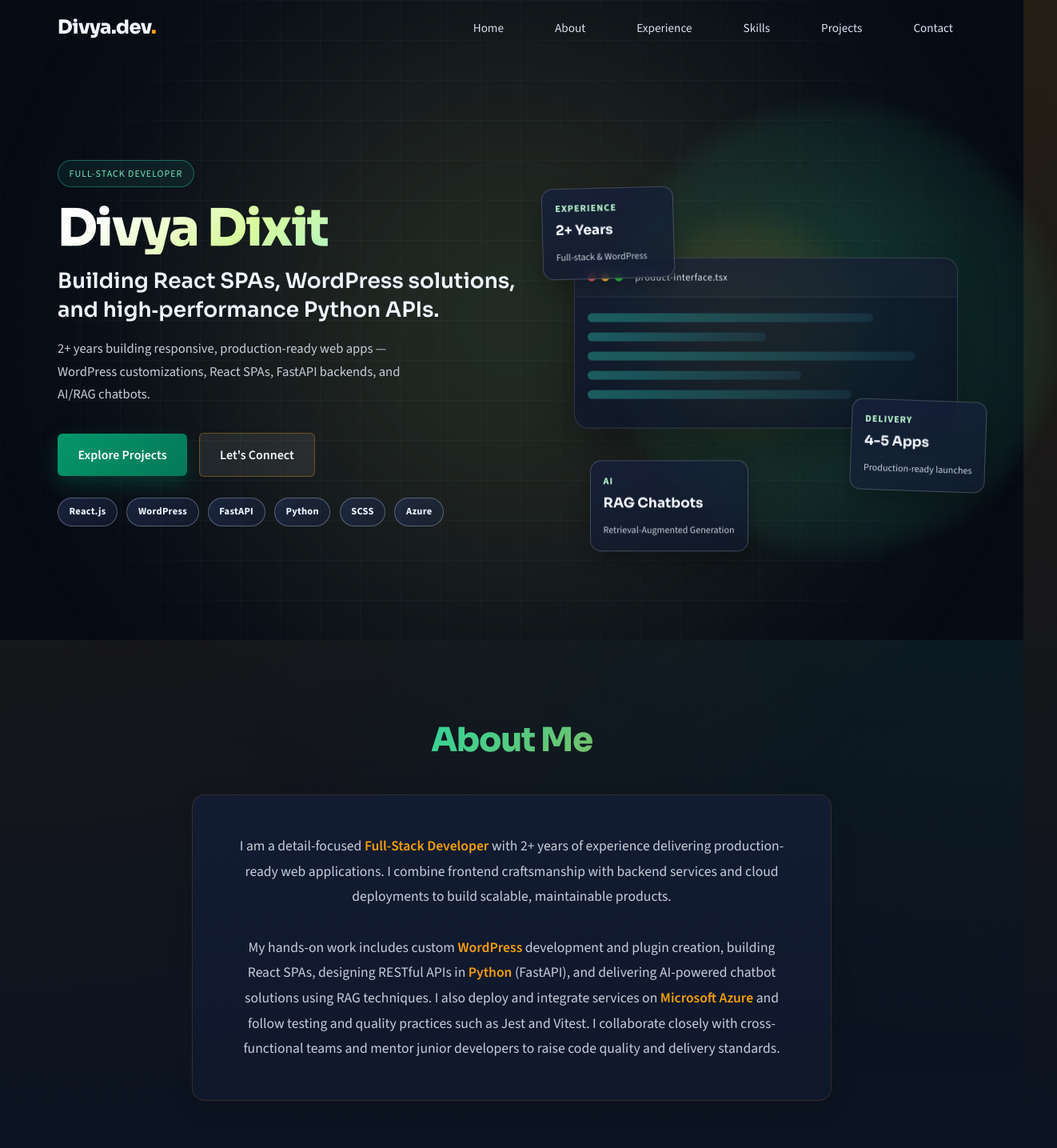
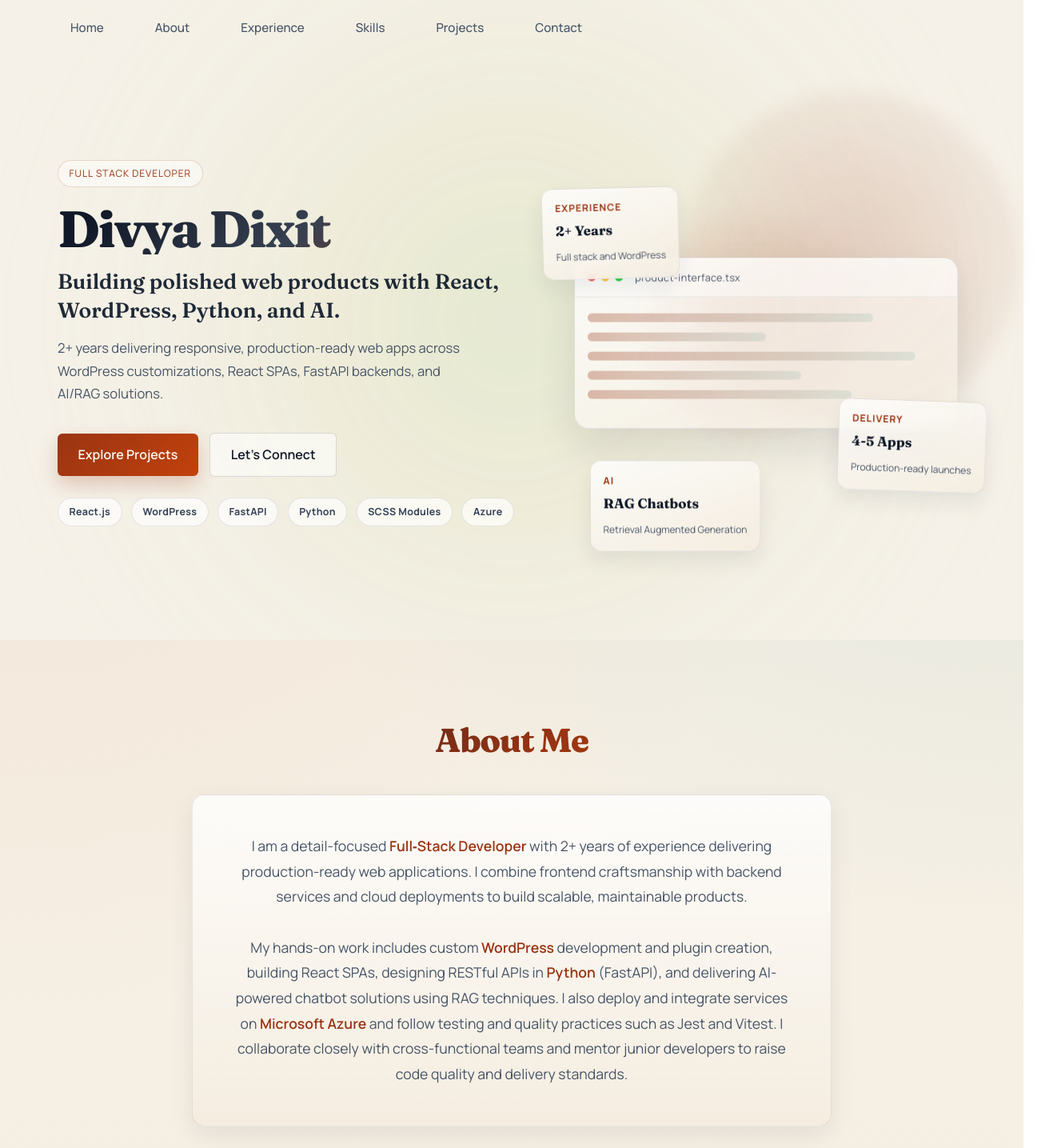
Before and after one commit to divya9936/My-Website, a React (Vite) app: page / in a window 1280 px wide. Shown: the top 1435 px of the page at 80% size, 1322 px wide, since content can reach past the window. Built offline with nearby package versions, Linux system fonts and the light colour scheme.

Commit message:
Refactor project components and enhance styling: update Footer, Navbar, Hero, Projects, and CSS; improve layout, accessibility, and animations.

```diff
--- a/src/components/Footer.jsx
+++ b/src/components/Footer.jsx
@@ -1,7 +1,7 @@
 export default function Footer() {
   return (
     <footer className="footer">
-      <p>© {new Date().getFullYear()} Divya | React + Vite Portfolio</p>
+      <p className="footer-note">Built and updated by Divya.</p>
     </footer>
   );
 }
--- a/src/components/Navbar.jsx
+++ b/src/components/Navbar.jsx
@@ -24,8 +24,6 @@ export default function Navbar() {
   return (
     <nav className={`navbar ${scrolled ? 'scrolled' : ''}`}>
       <div className="container nav-content">
-        <strong className="nav-logo">Divya.dev<span style={{color: 'var(--accent-warm)'}}>.</span></strong>
-
         <button className="mobile-menu-btn" onClick={toggleMenu} aria-label="Toggle menu">
           <span className={`hamburger ${isOpen ? 'open' : ''}`}></span>
         </button>
--- a/src/index.css
+++ b/src/index.css
@@ -1,19 +1,19 @@
-@import url('https://fonts.googleapis.com/css2?family=Source+Sans+3:wght@400;500;600;700&family=Sora:wght@600;700;800&display=swap');
+@import url('https://fonts.googleapis.com/css2?family=Manrope:wght@400;500;600;700;800&family=Fraunces:opsz,wght@9..144,600;9..144,700;9..144,800&display=swap');
 
 :root {
-  /* Color Palette (Professional multi-accent) */
-  --bg-primary: #070b14;
-  --bg-secondary: #171d28;
-  --bg-surface: rgba(23, 29, 40, 0.88);
-  --text-primary: #f4f7ff;
-  --text-secondary: #c6ceda;
-  --accent: #34d399;
-  --accent-hover: #10b981;
-  --accent-warm: #f59e0b;
-  --accent-rose: #eab308;
-  --accent-teal: #6ee7b7;
-  --accent-glow: 0 0 20px rgba(52, 211, 153, 0.32);
-  --focus-ring: #facc15;
+  /* Color Palette (Editorial premium) */
+  --bg-primary: #f6f1e8;
+  --bg-secondary: #efe7db;
+  --bg-surface: rgba(255, 255, 255, 0.72);
+  --text-primary: #101828;
+  --text-secondary: #475467;
+  --accent: #9a3412;
+  --accent-hover: #7c2d12;
+  --accent-warm: #b45309;
+  --accent-rose: #c2410c;
+  --accent-teal: #0f766e;
+  --accent-glow: 0 0 20px rgba(154, 52, 18, 0.16);
+  --focus-ring: #b45309;
 
   /* Spacing */
   --nav-height: 70px;
@@ -35,11 +35,11 @@ html {
 }
 
 body {
-  font-family: 'Source Sans 3', 'Segoe UI', sans-serif;
+  font-family: 'Manrope', 'Segoe UI', sans-serif;
   background:
-    radial-gradient(circle at top left, rgba(245, 158, 11, 0.12), transparent 30%),
-    radial-gradient(circle at top right, rgba(52, 211, 153, 0.14), transparent 28%),
-    linear-gradient(180deg, #070b14 0%, #0f1828 48%, #070b14 100%);
+    radial-gradient(circle at top left, rgba(180, 83, 9, 0.12), transparent 28%),
+    radial-gradient(circle at top right, rgba(15, 118, 110, 0.14), transparent 26%),
+    linear-gradient(180deg, #f8f3ea 0%, #f4ecdf 52%, #f6f1e8 100%);
   color: var(--text-primary);
   line-height: 1.7;
   -webkit-font-smoothing: antialiased;
@@ -50,7 +50,7 @@ h2,
 h3,
 .nav-logo,
 .section-title {
-  font-family: 'Sora', 'Manrope', sans-serif;
+  font-family: 'Fraunces', Georgia, serif;
 }
 
 a {
@@ -115,10 +115,10 @@ button {
 }
 
 .navbar.scrolled {
-  background: rgba(11, 16, 32, 0.82);
-  backdrop-filter: blur(12px);
-  border-bottom: 1px solid rgba(79, 195, 247, 0.16);
-  box-shadow: 0 4px 30px rgba(0, 0, 0, 0.1);
+  background: rgba(248, 243, 234, 0.84);
+  backdrop-filter: blur(14px);
+  border-bottom: 1px solid rgba(16, 24, 40, 0.08);
+  box-shadow: 0 4px 30px rgba(16, 24, 40, 0.06);
 }
 
 .nav-content {
@@ -143,7 +143,7 @@ button {
 .nav-btn {
   background: none;
   border: none;
-  color: #d6e0f0;
+  color: var(--text-secondary);
   font-size: 0.95rem;
   font-weight: 500;
   text-transform: capitalize;
@@ -154,7 +154,7 @@ button {
 
 .nav-btn:hover {
   color: var(--text-primary);
-  background: rgba(255, 255, 255, 0.05);
+  background: rgba(154, 52, 18, 0.08);
 }
 
 
@@ -169,27 +169,27 @@ button {
 }
 
 .btn-primary {
-  background: linear-gradient(135deg, #059669 0%, #047857 100%);
-  color: #f8fbff;
-  box-shadow: 0 10px 24px rgba(4, 120, 87, 0.34);
+  background: linear-gradient(135deg, #9a3412 0%, #c2410c 100%);
+  color: #fffaf4;
+  box-shadow: 0 10px 24px rgba(154, 52, 18, 0.24);
 }
 
 .btn-primary:hover {
-  background: linear-gradient(135deg, #047857 0%, #065f46 100%);
-  box-shadow: 0 12px 30px rgba(6, 95, 70, 0.36);
+  background: linear-gradient(135deg, #7c2d12 0%, #9a3412 100%);
+  box-shadow: 0 12px 30px rgba(154, 52, 18, 0.3);
   transform: translateY(-2px);
 }
 
 .btn-secondary {
-  background: rgba(255, 255, 255, 0.08);
+  background: rgba(255, 255, 255, 0.55);
   color: var(--text-primary);
-  border: 1px solid rgba(245, 158, 11, 0.34);
+  border: 1px solid rgba(16, 24, 40, 0.14);
   margin-left: 1rem;
 }
 
 .btn-secondary:hover {
-  background: rgba(245, 158, 11, 0.14);
-  border-color: #fbbf24;
+  background: rgba(154, 52, 18, 0.08);
+  border-color: rgba(154, 52, 18, 0.28);
 }
 
 /* Hero */
@@ -205,13 +205,13 @@ button {
 .hero::before {
   content: '';
   position: absolute;
-  width: 560px;
-  height: 560px;
-  right: -10%;
-  top: 8%;
+  width: 420px;
+  height: 420px;
+  right: -6%;
+  top: 5%;
   border-radius: 50%;
-  background: radial-gradient(circle, rgba(52, 211, 153, 0.22), rgba(52, 211, 153, 0));
-  filter: blur(12px);
+  background: radial-gradient(circle, rgba(154, 52, 18, 0.18), rgba(154, 52, 18, 0));
+  filter: blur(10px);
   pointer-events: none;
 }
 
@@ -225,12 +225,12 @@ button {
   letter-spacing: 0.08em;
   text-transform: uppercase;
   font-size: 0.75rem;
-  color: var(--accent-teal);
-  border: 1px solid rgba(45, 212, 191, 0.38);
+  color: var(--accent);
+  border: 1px solid rgba(154, 52, 18, 0.18);
   border-radius: 999px;
   padding: 0.35rem 0.85rem;
   margin-bottom: 1.2rem;
-  background: rgba(45, 212, 191, 0.08);
+  background: rgba(255, 255, 255, 0.5);
 }
 
 .hero h1 {
@@ -239,7 +239,7 @@ button {
   margin-bottom: 1rem;
   line-height: 1.02;
   letter-spacing: -0.03em;
-  background: linear-gradient(140deg, #ffffff 10%, #d9f99d 42%, #a7f3d0 70%, #fcd34d 100%);
+  background: linear-gradient(140deg, #111827 10%, #374151 52%, #9a3412 100%);
   -webkit-background-clip: text;
   background-clip: text;
   -webkit-text-fill-color: transparent;
@@ -247,7 +247,7 @@ button {
 
 .hero-subtitle {
   font-size: clamp(1.1rem, 2.2vw, 1.65rem);
-  color: #eff5ff;
+  color: #1f2937;
   margin-bottom: 1rem;
   max-width: 40ch;
   line-height: 1.35;
@@ -285,9 +285,9 @@ button {
   font-size: 0.78rem;
   font-weight: 700;
   letter-spacing: 0.02em;
-  color: #eef5ff;
-  border: 1px solid rgba(201, 220, 255, 0.34);
-  background: linear-gradient(135deg, rgba(35, 49, 84, 0.62), rgba(26, 36, 63, 0.42));
+  color: #344054;
+  border: 1px solid rgba(16, 24, 40, 0.1);
+  background: rgba(255, 255, 255, 0.66);
 }
 
 .hero-right {
@@ -304,7 +304,7 @@ button {
   width: 290px;
   height: 290px;
   border-radius: 50%;
-  background: radial-gradient(circle, rgba(245, 158, 11, 0.34), rgba(52, 211, 153, 0));
+  background: radial-gradient(circle, rgba(154, 52, 18, 0.28), rgba(154, 52, 18, 0));
   filter: blur(18px);
   animation: hoverGlow 7s ease-in-out infinite;
   pointer-events: none;
@@ -313,10 +313,10 @@ button {
 .hero-window {
   width: min(100%, 480px);
   border-radius: 18px;
-  border: 1px solid rgba(255, 255, 255, 0.14);
-  background: linear-gradient(155deg, rgba(19, 28, 51, 0.85), rgba(11, 16, 32, 0.82));
+  border: 1px solid rgba(16, 24, 40, 0.08);
+  background: linear-gradient(155deg, rgba(255, 255, 255, 0.8), rgba(244, 236, 223, 0.84));
   backdrop-filter: blur(10px);
-  box-shadow: 0 24px 50px rgba(0, 0, 0, 0.35), inset 0 1px 0 rgba(255, 255, 255, 0.06);
+  box-shadow: 0 24px 50px rgba(16, 24, 40, 0.1), inset 0 1px 0 rgba(255, 255, 255, 0.5);
   overflow: hidden;
   animation: floatWindow 6s ease-in-out infinite;
 }
@@ -326,8 +326,8 @@ button {
   align-items: center;
   gap: 0.45rem;
   padding: 0.85rem 1rem;
-  border-bottom: 1px solid rgba(255, 255, 255, 0.08);
-  background: rgba(255, 255, 255, 0.02);
+  border-bottom: 1px solid rgba(16, 24, 40, 0.08);
+  background: rgba(255, 255, 255, 0.4);
 }
 
 .window-topbar span {
@@ -350,7 +350,7 @@ button {
 
 .window-topbar p {
   margin-left: 0.5rem;
-  color: #d9e4f2;
+  color: #475467;
   font-size: 0.78rem;
   letter-spacing: 0.03em;
 }
@@ -363,7 +363,7 @@ button {
   height: 11px;
   border-radius: 999px;
   margin-bottom: 0.8rem;
-  background: linear-gradient(90deg, rgba(45, 212, 191, 0.66), rgba(79, 195, 247, 0.18));
+  background: linear-gradient(90deg, rgba(154, 52, 18, 0.58), rgba(15, 118, 110, 0.18));
   animation: codePulse 2.8s ease-in-out infinite;
 }
 
@@ -392,10 +392,10 @@ button {
   border-radius: 14px;
   padding: 0.9rem 1rem;
   min-width: 165px;
-  border: 1px solid rgba(255, 255, 255, 0.2);
-  background: linear-gradient(160deg, rgba(22, 32, 59, 0.84), rgba(17, 25, 45, 0.74));
+  border: 1px solid rgba(16, 24, 40, 0.08);
+  background: linear-gradient(160deg, rgba(255, 255, 255, 0.82), rgba(244, 236, 223, 0.9));
   backdrop-filter: blur(8px);
-  box-shadow: 0 12px 26px rgba(0, 0, 0, 0.24);
+  box-shadow: 0 12px 26px rgba(16, 24, 40, 0.08);
 }
 
 .floating-card h3 {
@@ -404,7 +404,7 @@ button {
 }
 
 .card-label {
-  color: #bbf7d0;
+  color: var(--accent);
   font-size: 0.76rem;
   text-transform: uppercase;
   letter-spacing: 0.08em;
@@ -440,7 +440,7 @@ button {
   letter-spacing: -0.03em;
   margin-bottom: 2rem;
   text-align: center;
-  background: linear-gradient(135deg, #ffffff 0%, var(--accent) 40%, var(--accent-warm) 100%);
+  background: linear-gradient(135deg, #111827 0%, var(--accent) 55%, var(--accent-warm) 100%);
   -webkit-background-clip: text;
   background-clip: text;
   -webkit-text-fill-color: transparent;
@@ -468,47 +468,143 @@ button {
 }
 
 .skill-card {
-  background: linear-gradient(180deg, rgba(19, 28, 51, 0.94) 0%, rgba(25, 37, 68, 0.92) 100%);
+  background: linear-gradient(180deg, rgba(255, 255, 255, 0.8) 0%, rgba(244, 236, 223, 0.9) 100%);
   padding: 1rem 2rem;
   border-radius: 12px;
   font-weight: 600;
-  border: 1px solid rgba(79, 195, 247, 0.08);
+  border: 1px solid rgba(16, 24, 40, 0.08);
   transition: all var(--transition-fast);
   cursor: default;
 }
 
 .skill-card:hover {
-  border-color: rgba(245, 158, 11, 0.58);
-  box-shadow: 0 14px 32px rgba(0, 0, 0, 0.24);
+  border-color: rgba(154, 52, 18, 0.26);
+  box-shadow: 0 14px 32px rgba(16, 24, 40, 0.12);
   transform: translateY(-5px);
-  color: var(--accent-warm);
+  color: var(--accent);
 }
 
 /* Projects */
-.projects-grid {
+.projects-carousel-section {
+  max-width: 100%;
+}
+
+.projects-carousel-controls {
+  display: flex;
+  justify-content: flex-end;
+  gap: 0.75rem;
+  margin: 0 0 1rem;
+}
+
+.carousel-arrow {
+  width: 2.75rem;
+  height: 2.75rem;
+  border-radius: 999px;
+  border: 1px solid rgba(16, 24, 40, 0.12);
+  background: rgba(255, 255, 255, 0.72);
+  color: var(--text-primary);
+  font-size: 1.05rem;
+  transition: transform var(--transition-fast), border-color var(--transition-fast), background var(--transition-fast), box-shadow var(--transition-fast);
+}
+
+.carousel-arrow:hover {
+  transform: translateY(-2px) scale(1.03);
+  border-color: rgba(154, 52, 18, 0.24);
+  background: rgba(154, 52, 18, 0.08);
+  box-shadow: 0 10px 22px rgba(16, 24, 40, 0.08);
+}
+
+.projects-carousel {
   display: grid;
-  grid-template-columns: repeat(auto-fit, minmax(320px, 1fr));
-  gap: 2rem;
-  margin-top: 2rem;
+  grid-auto-flow: column;
+  grid-auto-columns: minmax(320px, 78%);
+  gap: 1.5rem;
+  overflow-x: auto;
+  padding-bottom: 0.5rem;
+  scroll-snap-type: x mandatory;
+  scroll-behavior: smooth;
+  scrollbar-width: none;
+}
+
+.projects-carousel::-webkit-scrollbar {
+  display: none;
+}
+
+.projects-carousel-slide {
+  scroll-snap-align: start;
+  opacity: 0.72;
+  transform: scale(0.96) translateY(8px);
+  transition: transform 420ms ease, opacity 420ms ease;
+}
+
+.projects-carousel-slide.active {
+  opacity: 1;
+  transform: scale(1) translateY(0);
+}
+
+.projects-carousel .project-card {
+  height: 100%;
+  min-height: 100%;
+}
+
+.projects-carousel-slide.active .project-card {
+  animation: projectReveal 700ms ease;
+}
+
+.projects-carousel-dots {
+  display: flex;
+  justify-content: center;
+  gap: 0.55rem;
+  margin-top: 1.2rem;
+}
+
+.carousel-dot {
+  width: 0.7rem;
+  height: 0.7rem;
+  border-radius: 999px;
+  border: none;
+  background: rgba(16, 24, 40, 0.18);
+  transition: transform var(--transition-fast), background var(--transition-fast), width var(--transition-fast);
+}
+
+.carousel-dot.active {
+  width: 1.6rem;
+  background: var(--accent);
+}
+
+.carousel-dot:hover {
+  transform: scale(1.1);
+}
+
+@keyframes projectReveal {
+  from {
+    opacity: 0.78;
+    transform: translateY(12px) scale(0.98);
+  }
+
+  to {
+    opacity: 1;
+    transform: translateY(0) scale(1);
+  }
 }
 
 .project-card {
-  background: linear-gradient(180deg, rgba(19, 28, 51, 0.96) 0%, rgba(14, 22, 41, 0.96) 100%);
+  background: linear-gradient(180deg, rgba(255, 255, 255, 0.82) 0%, rgba(244, 236, 223, 0.92) 100%);
   border-radius: 16px;
   overflow: hidden;
-  border: 1px solid rgba(255, 255, 255, 0.06);
+  border: 1px solid rgba(16, 24, 40, 0.08);
   transition: all var(--transition-medium);
   display: flex;
   flex-direction: column;
   justify-content: space-between;
   padding: 2rem;
-  box-shadow: inset 0 1px 0 rgba(255, 255, 255, 0.03);
+  box-shadow: inset 0 1px 0 rgba(255, 255, 255, 0.5);
 }
 
 .project-card:hover {
   transform: translateY(-8px);
-  border-color: rgba(79, 195, 247, 0.26);
-  box-shadow: 0 10px 40px rgba(0, 0, 0, 0.2);
+  border-color: rgba(154, 52, 18, 0.22);
+  box-shadow: 0 10px 40px rgba(16, 24, 40, 0.12);
 }
 
 .project-content h3 {
@@ -531,7 +627,7 @@ button {
 }
 
 .tech-tag {
-  background: linear-gradient(135deg, rgba(52, 211, 153, 0.16), rgba(245, 158, 11, 0.14));
+  background: rgba(154, 52, 18, 0.08);
   color: var(--accent);
   font-size: 0.75rem;
   padding: 0.25rem 0.75rem;
@@ -552,8 +648,8 @@ button {
 }
 
 .btn-link:hover {
-  color: var(--accent-warm);
-  border-bottom-color: var(--accent-warm);
+  color: var(--accent);
+  border-bottom-color: var(--accent);
 }
 
 /* Footer */
@@ -561,28 +657,34 @@ button {
   text-align: center;
   padding: 4rem 0;
   margin-top: 4rem;
-  border-top: 1px solid rgba(255, 255, 255, 0.05);
+  border-top: 1px solid rgba(16, 24, 40, 0.08);
   color: var(--text-secondary);
   font-size: 0.9rem;
 }
 
+.footer-note {
+  margin-top: 0.45rem;
+  font-size: 0.82rem;
+  color: rgba(71, 84, 103, 0.82);
+}
+
 /* About */
 .about-card {
-  background: linear-gradient(180deg, rgba(19, 28, 51, 0.95) 0%, rgba(16, 24, 44, 0.95) 100%);
+  background: linear-gradient(180deg, rgba(255, 255, 255, 0.8) 0%, rgba(244, 236, 223, 0.92) 100%);
   padding: 3rem;
   border-radius: 16px;
   max-width: 800px;
   margin: 0 auto;
   text-align: center;
-  border: 1px solid rgba(245, 158, 11, 0.16);
+  border: 1px solid rgba(16, 24, 40, 0.08);
   font-size: 1.1rem;
   line-height: 1.8;
   color: var(--text-secondary);
-  box-shadow: 0 10px 30px rgba(0, 0, 0, 0.1);
+  box-shadow: 0 10px 30px rgba(16, 24, 40, 0.08);
 }
 
 .about-card strong {
-  color: var(--accent-warm);
+  color: var(--accent);
   font-weight: 600;
 }
 
@@ -600,7 +702,7 @@ button {
 }
 
 .contact-info a {
-  color: #fbbf24;
+  color: var(--accent);
 }
 
 a:focus-visible,
@@ -688,13 +790,13 @@ button:focus-visible,
 
 /* Experience */
 .experience-card {
-  background: linear-gradient(180deg, rgba(19, 28, 51, 0.96) 0%, rgba(15, 22, 41, 0.96) 100%);
+  background: linear-gradient(180deg, rgba(255, 255, 255, 0.82) 0%, rgba(244, 236, 223, 0.92) 100%);
   padding: 2.5rem;
   border-radius: 16px;
   max-width: 900px;
   margin: 0 auto;
-  border: 1px solid rgba(45, 212, 191, 0.1);
-  box-shadow: 0 10px 30px rgba(0, 0, 0, 0.1);
+  border: 1px solid rgba(16, 24, 40, 0.08);
+  box-shadow: 0 10px 30px rgba(16, 24, 40, 0.08);
 }
 
 .exp-header {
@@ -714,7 +816,7 @@ button:focus-visible,
 }
 
 .exp-header .company {
-  color: var(--accent-teal);
+  color: var(--accent);
   font-weight: 700;
   font-size: 1.2rem;
 }
@@ -722,7 +824,7 @@ button:focus-visible,
 .exp-header .duration {
   color: var(--text-secondary);
   font-size: 0.9rem;
-  background: rgba(245, 158, 11, 0.12);
+  background: rgba(154, 52, 18, 0.08);
   padding: 0.25rem 0.75rem;
   border-radius: 20px;
 }
@@ -740,7 +842,7 @@ button:focus-visible,
 }
 
 .exp-description strong {
-  color: var(--text-primary);
+  color: var(--accent);
 }
 
 /* About List Styles */
@@ -840,7 +942,7 @@ button:focus-visible,
     left: 0;
     width: 100%;
     height: 100vh;
-    background: var(--bg-primary);
+    background: rgba(248, 243, 234, 0.98);
     flex-direction: column;
     justify-content: center;
     align-items: center;
@@ -867,9 +969,9 @@ button:focus-visible,
   }
 
   .hero::before {
-    width: 360px;
-    height: 360px;
-    right: -20%;
+    width: 280px;
+    height: 280px;
+    right: -18%;
     top: 4%;
   }
 
@@ -947,6 +1049,19 @@ button:focus-visible,
     width: 100%;
   }
 
+  .projects-carousel-controls {
+    justify-content: center;
+  }
+
+  .projects-carousel {
+    grid-auto-columns: 100%;
+    gap: 1rem;
+  }
+
+  .projects-carousel-slide {
+    opacity: 0.82;
+  }
+
   /* Sections */
   .section {
     padding: 3rem 0;
@@ -975,10 +1090,6 @@ button:focus-visible,
   }
 
   /* Grids */
-  .projects-grid {
-    grid-template-columns: 1fr;
-  }
-
   .skills-grid {
     gap: 1rem;
   }
--- a/src/pages/Hero.jsx
+++ b/src/pages/Hero.jsx
@@ -2,15 +2,15 @@ export default function Hero() {
   return (
     <div className="hero">
       <div className="hero-left">
-        <p className="hero-kicker">Full‑Stack Developer</p>
+        <p className="hero-kicker">Full Stack Developer</p>
         <h1>Divya Dixit</h1>
         <h2 className="hero-subtitle">
-          Building React SPAs, WordPress solutions, and high‑performance Python
-          APIs.
+          Building polished web products with React, WordPress, Python, and AI.
         </h2>
         <p className="hero-intro">
-          2+ years building responsive, production-ready web apps — WordPress
-          customizations, React SPAs, FastAPI backends, and AI/RAG chatbots.
+          2+ years delivering responsive, production-ready web apps across
+          WordPress customizations, React SPAs, FastAPI backends, and AI/RAG
+          solutions.
         </p>
         <div className="hero-cta">
           <a href="#projects" className="btn btn-primary">
@@ -25,7 +25,7 @@ export default function Hero() {
           <span>WordPress</span>
           <span>FastAPI</span>
           <span>Python</span>
-          <span>SCSS</span>
+          <span>SCSS Modules</span>
           <span>Azure</span>
         </div>
       </div>
@@ -51,7 +51,7 @@ export default function Hero() {
         <div className="floating-card analytics-card">
           <p className="card-label">Experience</p>
           <h3>2+ Years</h3>
-          <small>Full‑stack & WordPress</small>
+          <small>Full stack and WordPress</small>
         </div>
 
         <div className="floating-card ship-card">
@@ -63,7 +63,7 @@ export default function Hero() {
         <div className="floating-card design-card">
           <p className="card-label">AI</p>
           <h3>RAG Chatbots</h3>
-          <small>Retrieval‑Augmented Generation</small>
+          <small>Retrieval Augmented Generation</small>
         </div>
       </div>
     </div>
```
Also changed, not shown: src/components/ProjectCard.jsx (+34 -5 lines), src/data/projects.js (+39 -11 lines), src/pages/Projects.jsx (+115 -4 lines).
